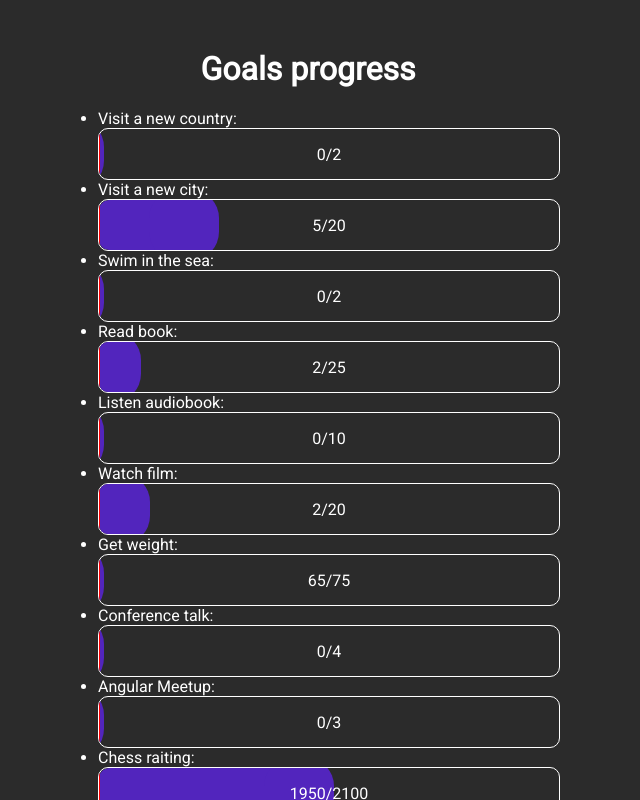
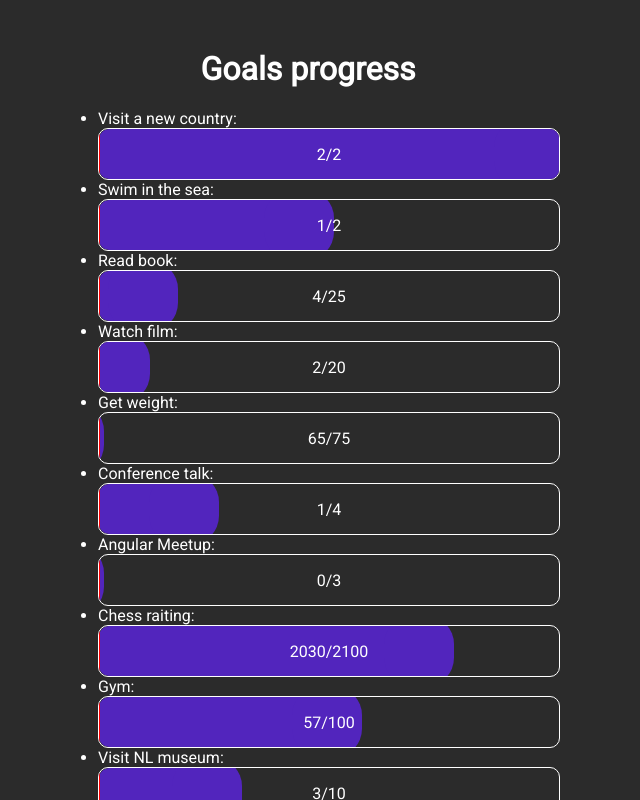
Before and after one commit to stevermeister/year-goals-progress, a React (Create React App) app: page / in a window 1280 px wide. Shown: the top 800 px of the page, without its empty margins (332-972 px from the left). Built offline with nearby package versions, Linux system fonts and the light colour scheme.

Commit message:
gym updates

```diff
--- a/src/App.js
+++ b/src/App.js
@@ -5,10 +5,8 @@ function App() {
 
   const goals = [
     { title: 'Visit a new country', start: 0, goal: 2},
-    { title: 'Visit a new city', start: 0, goal: 20},
     { title: 'Swim in the sea', start: 0, goal: 2},
     { title: 'Read book', start: 0, goal: 25},
-    { title: 'Listen audiobook', start: 0, goal: 10},
     { title: 'Watch film', start: 0, goal: 20},
     { title: 'Get weight', start: 65, goal: 75},
     { title: 'Conference talk', start: 0, goal: 4},
@@ -20,17 +18,15 @@ function App() {
   ];
 
   const statusNumber = {
-    'Visit a new country' : 0,
-    'Visit a new city' : 5,
-    'Swim in the sea' : 0,
-    'Read book' : 2,
-    'Listen audiobook' : 0,
+    'Visit a new country' : 2,
+    'Swim in the sea' : 1,
+    'Read book' : 4,
     'Watch film' : 2,
     'Get weight' : 65,
-    'Conference talk' : 0,
+    'Conference talk' : 1,
     'Angular Meetup' : 0,
-    'Chess raiting' : 1950,
-    'Gym' : 20,
+    'Chess raiting' : 2030,
+    'Gym' : 57,
     'Visit NL museum': 3,
     'Restaurant': 4
   }
@@ -72,6 +68,47 @@ function App() {
   - gym 18 - 8.05
   - gym 19 - 24.06
   - gym 20 - 26.06
+  - gym 21 - 27.06
+  - gym 22 - 29.06
+  - gym 23 - 30.06
+  - gym 24 - 4.07
+  - gym 25 - 6.07
+  - gym 26 - 11.07
+  - gym 27 - 15.07
+  - gym 28 - 16.07
+  - gym 29 - 17.07
+  - gym 30 - 20.07
+  - gym 31 - 1.08
+  - gym 32 - 3.08
+  - gym 33 - 8.08
+  - gym 34 - 10.08
+  - gym 35 - 17.08
+  - gym 36 - 28.08
+  - gym 37 - 29.08
+  - gym 38 - 23.09
+  - gym 39 - 30.09
+  - gym 40 - 3.10
+  - gym 41 - 10.10
+  - gym 42 - 12.10
+  - gym 43 - 15.10
+  - gym 44 - 17.10
+  - gym 45 - 23.10
+  - gym 46 - 24.10
+  - gym 47 - 26.10
+  - gym 48 - 29.10
+  - gym 49 - 31.10
+  - gym 50 - 1.11
+  - gym 51 - 7.11
+  - gym 52 - 15.11
+  - gym 53 - 16.11
+  - gym 54 - 29.11
+  - gym 55 - 4.12
+  - gym 56 - 5.12
+  - gym 57 - 27.12
+  - book - Выбор
+  - book - Когда Ницше плакал
+  - book - Все мы творения на день
+  - book - бхагавад гита
   */
 
 
```
